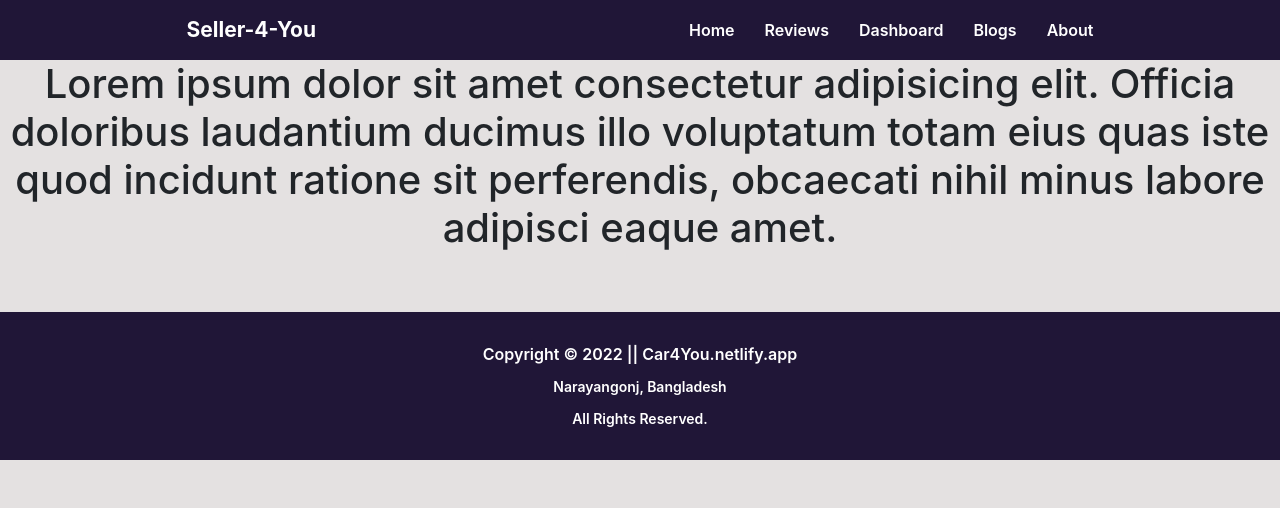
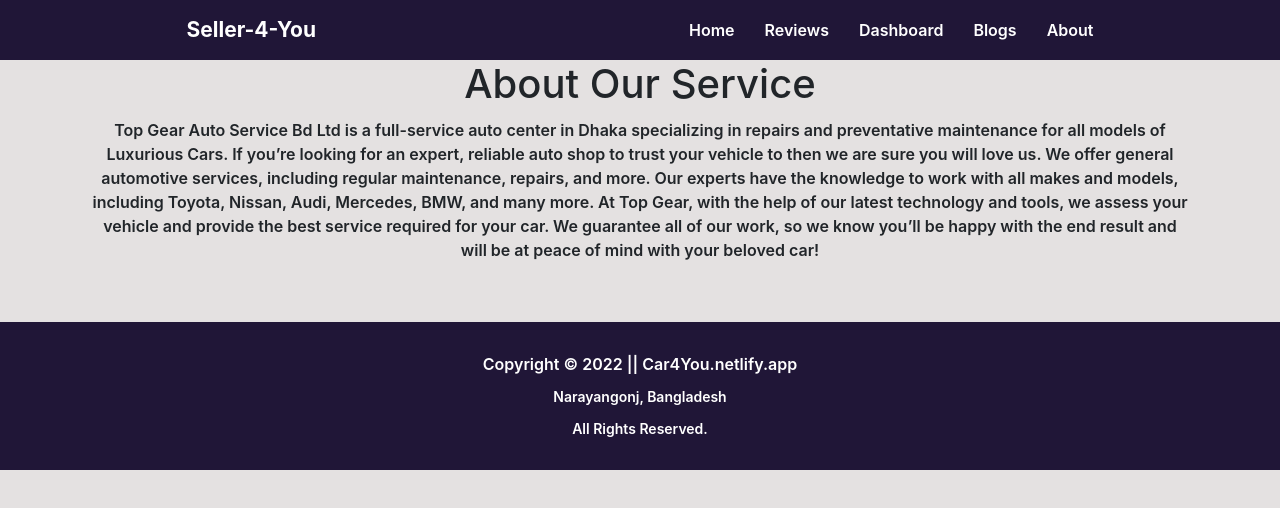
Before and after one commit to MDRahul47/Product-assign-9, a React (Create React App) app: page /about in a window 1280 px wide. Shown: the top 508 px of the page. Built offline with nearby package versions, Linux system fonts and the light colour scheme.

Commit message:
about-add

```diff
--- a/src/Components/About/About.js
+++ b/src/Components/About/About.js
@@ -3,8 +3,14 @@
 
 const About = () => {
     return (
-        <div>
-            <h1>Lorem ipsum dolor sit amet consectetur adipisicing elit. Officia doloribus laudantium ducimus illo voluptatum totam eius quas iste quod incidunt ratione sit perferendis, obcaecati nihil minus labore adipisci eaque amet.</h1>
+        <div className='container'>
+
+            <h1>About Our Service</h1>
+            <p>Top Gear Auto Service Bd Ltd is a full-service auto center in Dhaka specializing in repairs and preventative maintenance for all models of Luxurious Cars.
+
+                If you’re looking for an expert, reliable auto shop to trust your vehicle to then we are sure you will love us. We offer general automotive services, including regular maintenance, repairs, and more. Our experts have the knowledge to work with all makes and models, including Toyota, Nissan, Audi, Mercedes, BMW, and many more.
+
+                At Top Gear, with the help of our latest technology and tools, we assess your vehicle and provide the best service required for your car.  We guarantee all of our work, so we know you’ll be happy with the end result and will be at peace of mind with your beloved car!</p>
         </div>
     );
 };
```
